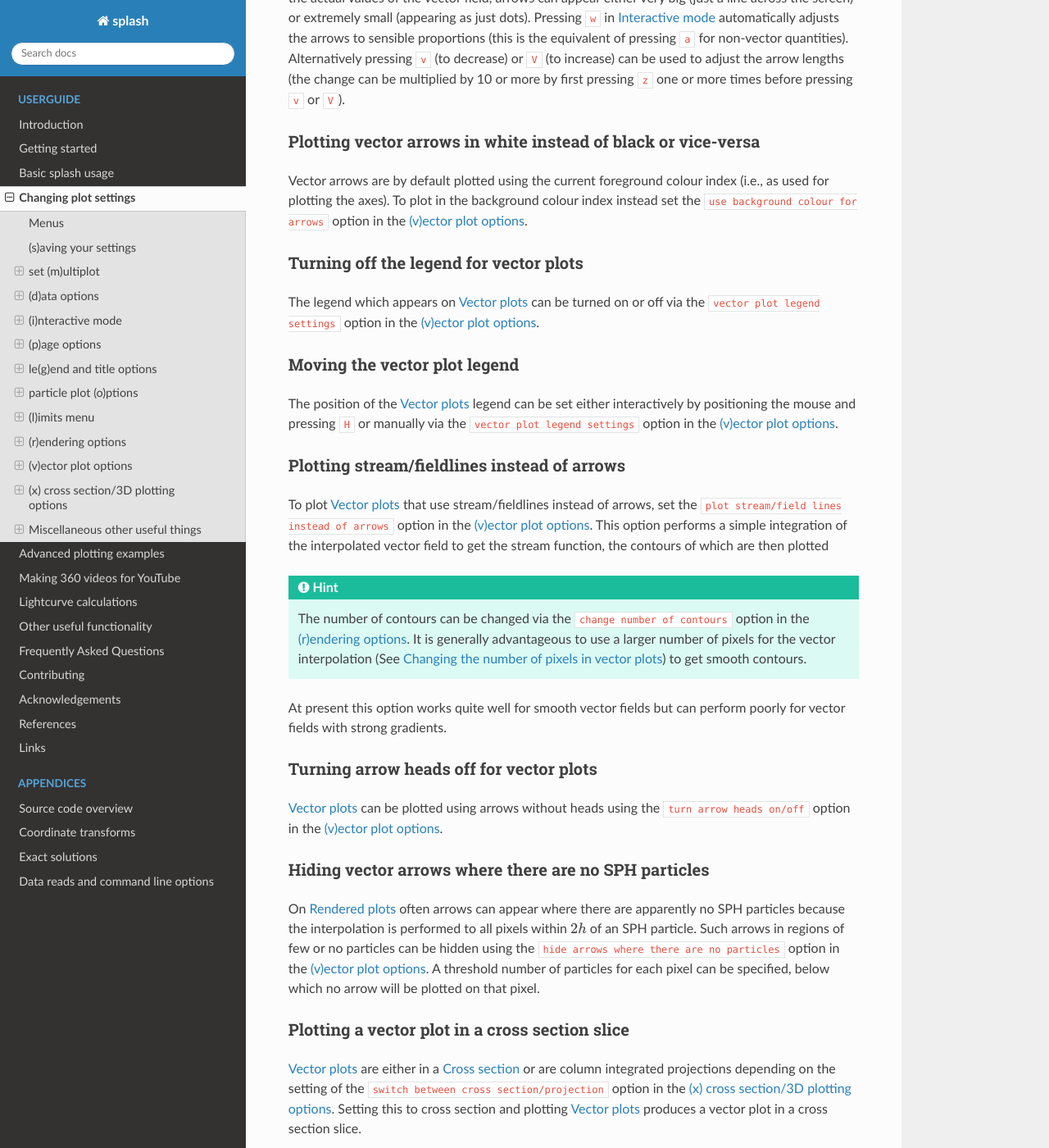
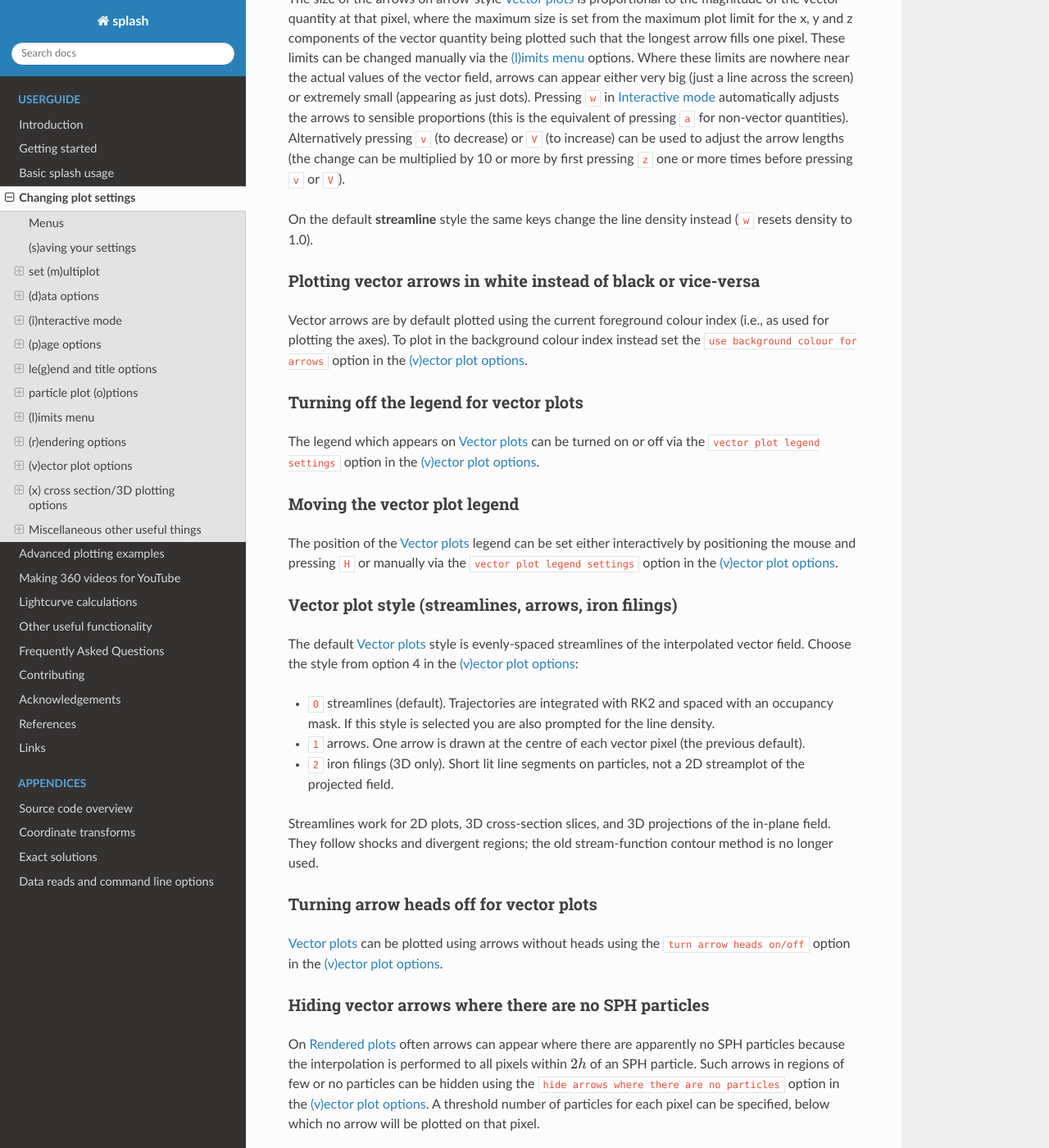
Before and after one commit to danieljprice/splash, a Sphinx documentation site: the page built from docs/settings.rst, in a window 1280 px wide and 1400 px high, scrolled down 33071 px. Shown: the whole window at 82% size. Built offline with Sphinx 7.4.7 and the Read the Docs theme 3.1.0, drawn with Linux system fonts in a browser that asks for light colours; some of the changed text lies outside the part shown.

Commit message:
implemented streamline plotting as new default for vector plots

```diff
--- a/docs/settings.rst
+++ b/docs/settings.rst
@@ -1751,22 +1751,26 @@ M\ :math:`_{6}` B-splines with support of 2h and 3h, respectively. See
 Changing the number of arrows on vector plots
 ~~~~~~~~~~~~~~~~~~~~~~~~~~~~~~~~~~~~~~~~~~~~~~
 
-See :ref:`sec:vecpix`.
+See :ref:`sec:vecpix`. This applies to the **arrow** vector style only
+(option 4 in the :ref:`sec:menu-v`). Streamline density is set separately
+(see :ref:`sec:vecstyle`).
 
 .. _sec:vecpix:
 
 Changing the number of pixels in vector plots
 ~~~~~~~~~~~~~~~~~~~~~~~~~~~~~~~~~~~~~~~~~~~~~~
 
-The number of pixels used on :ref:`sec:vectorplots` can be changed via the ``change
+The number of pixels used on arrow-style :ref:`sec:vectorplots` can be changed via the ``change
 number of pixels`` option in the :ref:`sec:menu-v`. This controls the number
 and average size of the arrows which appear (i.e., one arrow is plotted
-at the centre of each pixel).
+at the centre of each pixel). For the default streamline style the field
+is interpolated at the rendering resolution instead; visual spacing of
+the lines is controlled by the streamline density (see :ref:`sec:vecstyle`).
 
 Changing the size of arrows on vector plots
 ~~~~~~~~~~~~~~~~~~~~~~~~~~~~~~~~~~~~~~~~~~~~
 
-The size of the arrows on :ref:`sec:vectorplots` is proportional to the magnitude
+The size of the arrows on arrow-style :ref:`sec:vectorplots` is proportional to the magnitude
 of the vector quantity at that pixel, where the maximum size is set from
 the maximum plot limit for the x, y and z components of the vector
 quantity being plotted such that the longest arrow fills one pixel.
@@ -1780,6 +1784,9 @@ pressing ``v`` (to decrease) or ``V`` (to increase) can be used to adjust
 the arrow lengths (the change can be multiplied by 10 or more by first
 pressing ``z`` one or more times before pressing ``v`` or ``V``).
 
+On the default **streamline** style the same keys change the line density
+instead (``w`` resets density to 1.0).
+
 Plotting vector arrows in white instead of black or vice-versa
 ~~~~~~~~~~~~~~~~~~~~~~~~~~~~~~~~~~~~~~~~~~~~~~~~~~~~~~~~~~~~~~~
 
@@ -1801,22 +1808,26 @@ The position of the :ref:`sec:vectorplots` legend can be set either interactivel
 by positioning the mouse and pressing ``H`` or manually via the ``vector
 plot legend settings`` option in the :ref:`sec:menu-v`.
 
-Plotting stream/fieldlines instead of arrows
-~~~~~~~~~~~~~~~~~~~~~~~~~~~~~~~~~~~~~~~~~~~~~
-
-To plot :ref:`sec:vectorplots` that use stream/fieldlines instead of arrows, set
-the ``plot stream/field lines instead of arrows`` option in the :ref:`sec:menu-v`.
-This option performs a simple integration of the interpolated vector
-field to get the stream function, the contours of which are then plotted
-
-.. hint::
-   The number of contours can be changed via the
-   ``change number of contours`` option in the :ref:`sec:menu-r`. It is generally advantageous
-   to use a larger number of pixels for the vector interpolation (See
-   :ref:`sec:vecpix`) to get smooth contours.
-
-At present this option works quite well for smooth vector fields but can
-perform poorly for vector fields with strong gradients.
+.. _sec:vecstyle:
+
+Vector plot style (streamlines, arrows, iron filings)
+~~~~~~~~~~~~~~~~~~~~~~~~~~~~~~~~~~~~~~~~~~~~~~~~~~~~~~
+
+The default :ref:`sec:vectorplots` style is evenly-spaced streamlines of the
+interpolated vector field. Choose the style
+from option 4 in the :ref:`sec:menu-v`:
+
+* ``0`` streamlines (default). Trajectories are integrated with RK2 and
+  spaced with an occupancy mask. If this style is selected you are also
+  prompted for the line density.
+* ``1`` arrows. One arrow is drawn at the centre of each vector pixel
+  (the previous default).
+* ``2`` iron filings (3D only). Short lit line segments on particles,
+  not a 2D streamplot of the projected field.
+
+Streamlines work for 2D plots, 3D cross-section slices, and 3D
+projections of the in-plane field. They follow shocks and divergent
+regions; the old stream-function contour method is no longer used.
 
 Turning arrow heads off for vector plots
 ~~~~~~~~~~~~~~~~~~~~~~~~~~~~~~~~~~~~~~~~~
--- a/docs/version_history.rst
+++ b/docs/version_history.rst
@@ -5,6 +5,7 @@
 - automated plotting of .trajectory files from phantom orbit reconstructor^TM Shamrock native .sham data reader implemented
 - --shift=x,y,z flag to centre on sink but shift it to a different position
 - issues with template and license files fixed (thanks to Phil Wyett)
+- vector plots default to evenly-spaced streamlines; arrows remain as a style option
 
 **3.11.6: (30/10/25)**
 
```
Also changed, not shown: docs/basic.rst (+9 -7 lines), 6 other files.
